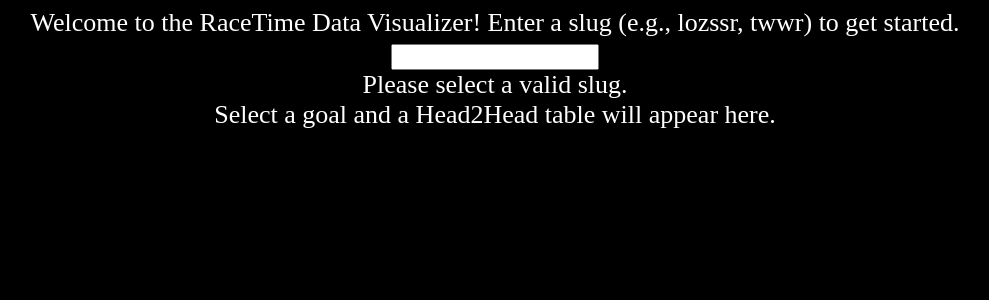
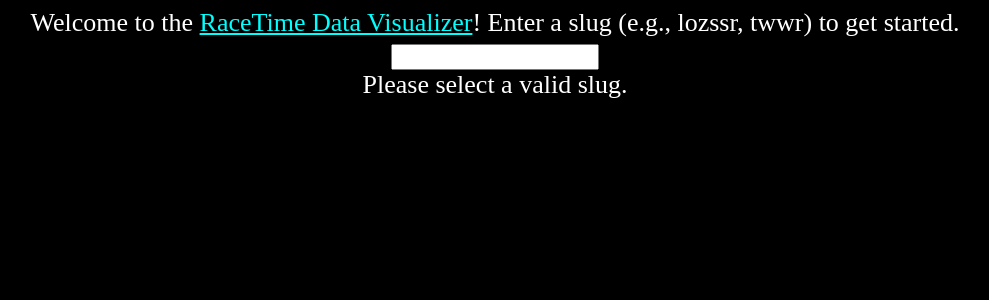
Before and after one commit to robojumper/racetime-data, a React (Create React App) app: page / in a window 1280 px wide. Shown: the top 300 px of the page, without its empty margins (145-1134 px from the left). Built offline with nearby package versions, Linux system fonts and the light colour scheme.

Commit message:
Fix invalid slug text display, add link to repo

```diff
--- a/src/CategoryLauncher.tsx
+++ b/src/CategoryLauncher.tsx
@@ -29,7 +29,14 @@
 	return (
 		<div className="inputRow">
 			<span>
-				Welcome to the RaceTime Data Visualizer! Enter a slug (e.g., lozssr,
+				Welcome to the{" "}
+				<a style={{ color: "cyan" }}
+					href="https://github.com/YourAverageLink/racetime-data"
+					target="_blank"
+					rel="noreferrer">
+						RaceTime Data Visualizer
+				</a>
+				! Enter a slug (e.g., lozssr,
 				twwr) to get started.
 			</span>
 			<form>
--- a/src/Head2Head.tsx
+++ b/src/Head2Head.tsx
@@ -101,7 +101,7 @@
 					</span>
 				)
 			)}
-			{recordTable.size !== 0 ? (
+			{validSlug && (recordTable.size !== 0 ? (
 				<div className="fmtTbl">
 					<FormattedTable
 						playerNameList={playerNameList}
@@ -118,7 +118,7 @@
 						{loading ? " (some may not have been loaded yet)." : "."}
 					</span>
 				)
-			)}
+			))}
 		</div>
 	);
 }
```
